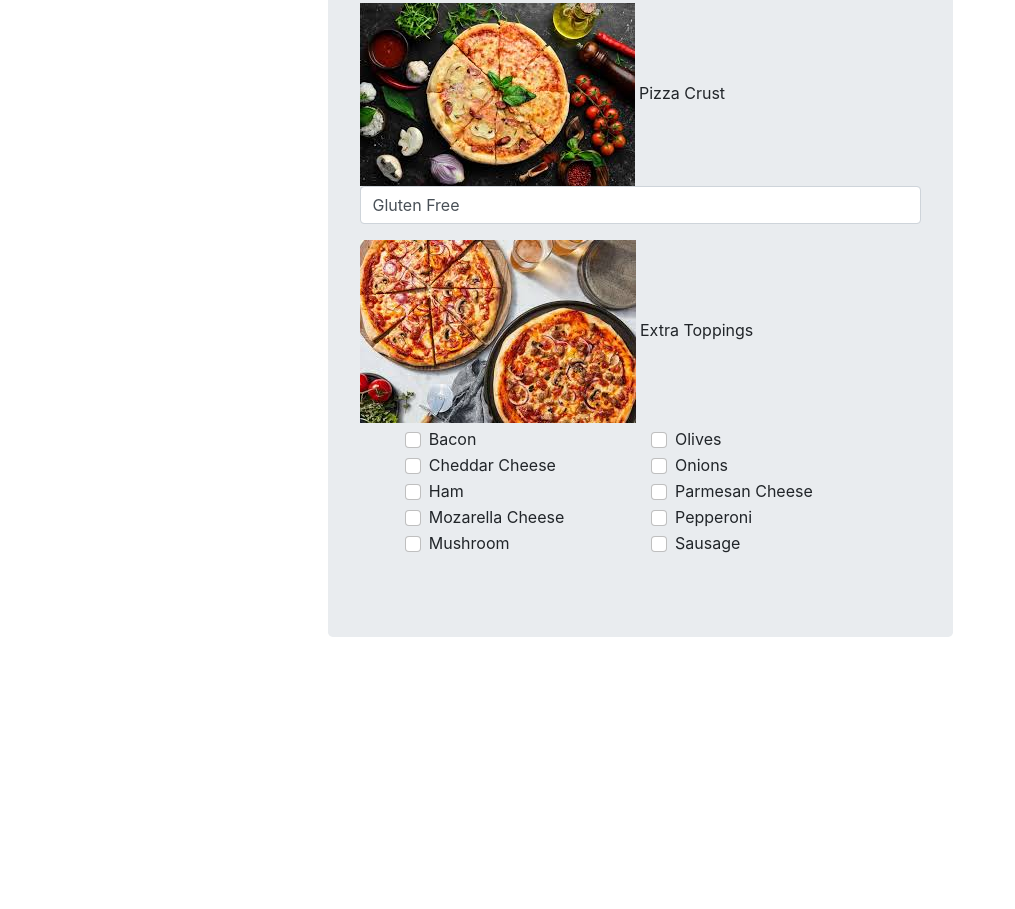
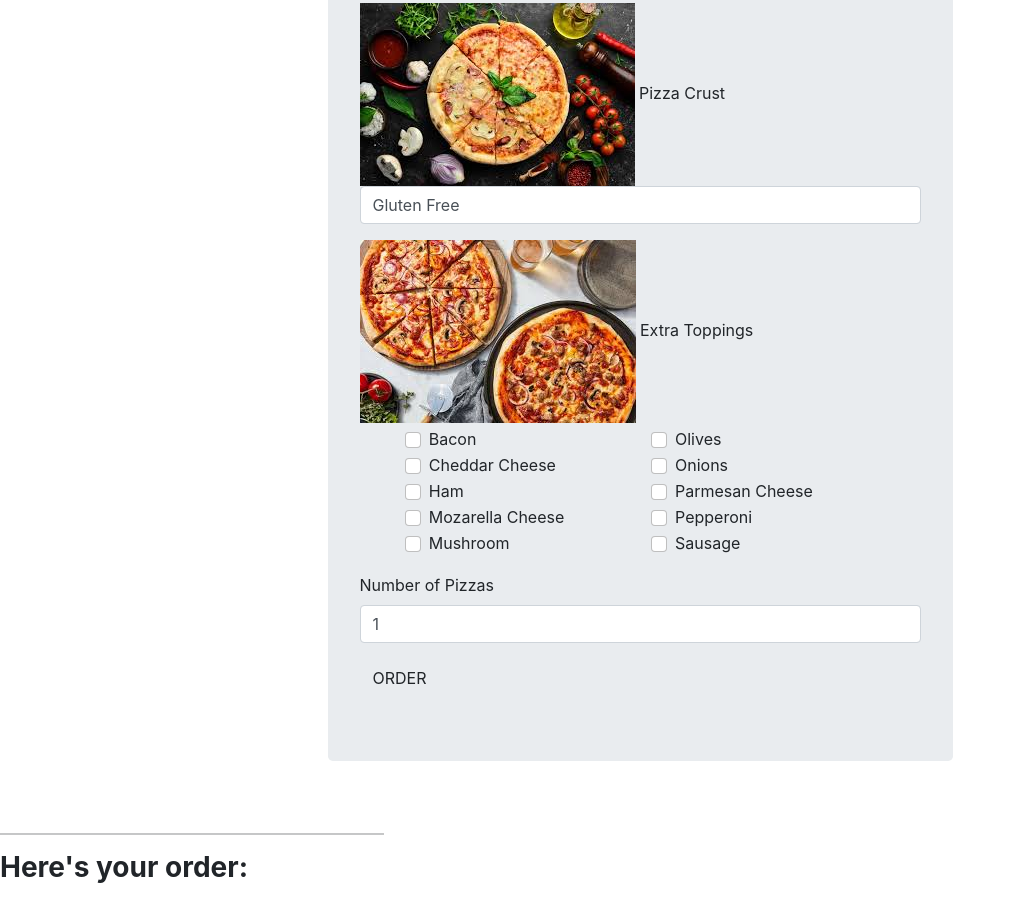
Before and after one commit to Nyawira-Wachira/EatsA-Pizza, a plain HTML site: page index.html in a window 1280 px wide. Shown: the part 1205-2114 px from the top of the page, without its empty margins (0-1015 px from the left). Before the commit the page ends 1874 px from the top, so only its background shows below. Drawn offline with nearby package versions, Linux system fonts and the light colour scheme; a script that the page names is missing; files whose address does not match are found by name; a web font is replaced by a local one.

Commit message:
Added the number of pizza section and the order button.

```diff
--- a/index.html
+++ b/index.html
@@ -162,3 +162,33 @@
                                     <label class="form-check-label" for="sausage">Sausage</label>
                                 </div>
                             </div>
+                            <div class="col-md-1"></div>
+                                </div>
+                            </div>
+                            <div class="form-group">
+                                <label for="pizza-number">Number of Pizzas</label>
+                                <select class="form-control" id="pizza-number" required>
+                                    <option>1</option>
+                                    <option>2</option>
+                                    <option>3</option>
+                                    <option>4</option>
+                                    <option>5</option>
+                                </select>
+                            </div>
+                            <button type="submit" name="submitButton" class="btn submit" id="placeorder">ORDER</button>
+                        </form>
+                    </div>
+                </div>
+                <div class="col-md-3"></div>
+            </div>
+        </div>
+        <div id="yourorder">
+            <br>
+            <hr width="30%" color="#FE5A07" border-color="#FE5A07">
+            <h3 class="salutation"><b>Here's your order:</b></h3>
+            <div id="orderDetails">
+                <div class="row">
+                    <div class="col-md-2"></div>
+                    <div class="col-md-8">
+                        <table class="table table-sm" id="orderTable">
+                            <thead>
```
